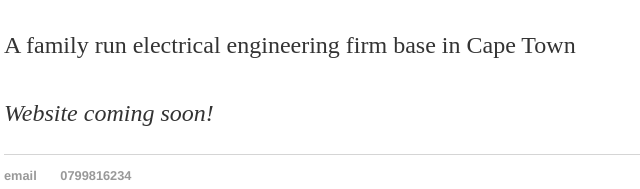
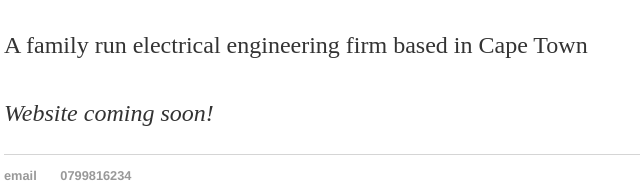
Before and after one commit to nathanmorriselectrical/nathanmorriselectrical.github.io, a plain HTML site: page index.html in a window 1280 px wide. Shown: the part 223-412 px from the top of the page, 188-828 px from the left. Drawn offline with Linux system fonts and the light colour scheme.

Commit message:
Update index.html

```diff
--- a/index.html
+++ b/index.html
@@ -19,7 +19,7 @@
 		<div class="container">
     		<div class="blurb">
         		<h1>Hi there, we're Nathan Morris Electrical!</h1>
-				<p>A family run electrical engineering firm base in Cape Town<br/><br/>
+				<p>A family run electrical engineering firm based in Cape Town<br/><br/>
 					<i>Website coming soon!</i></p>
     		</div><!-- /.blurb -->
 		</div><!-- /.container -->
```
